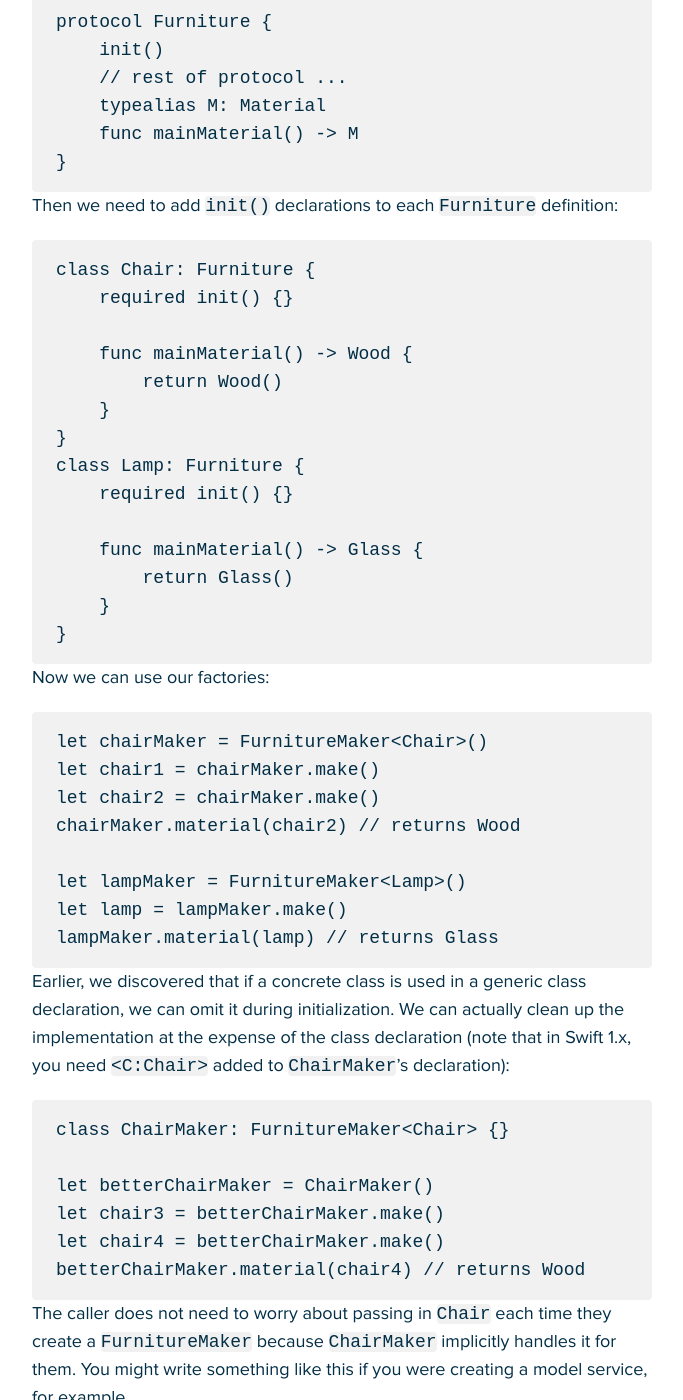
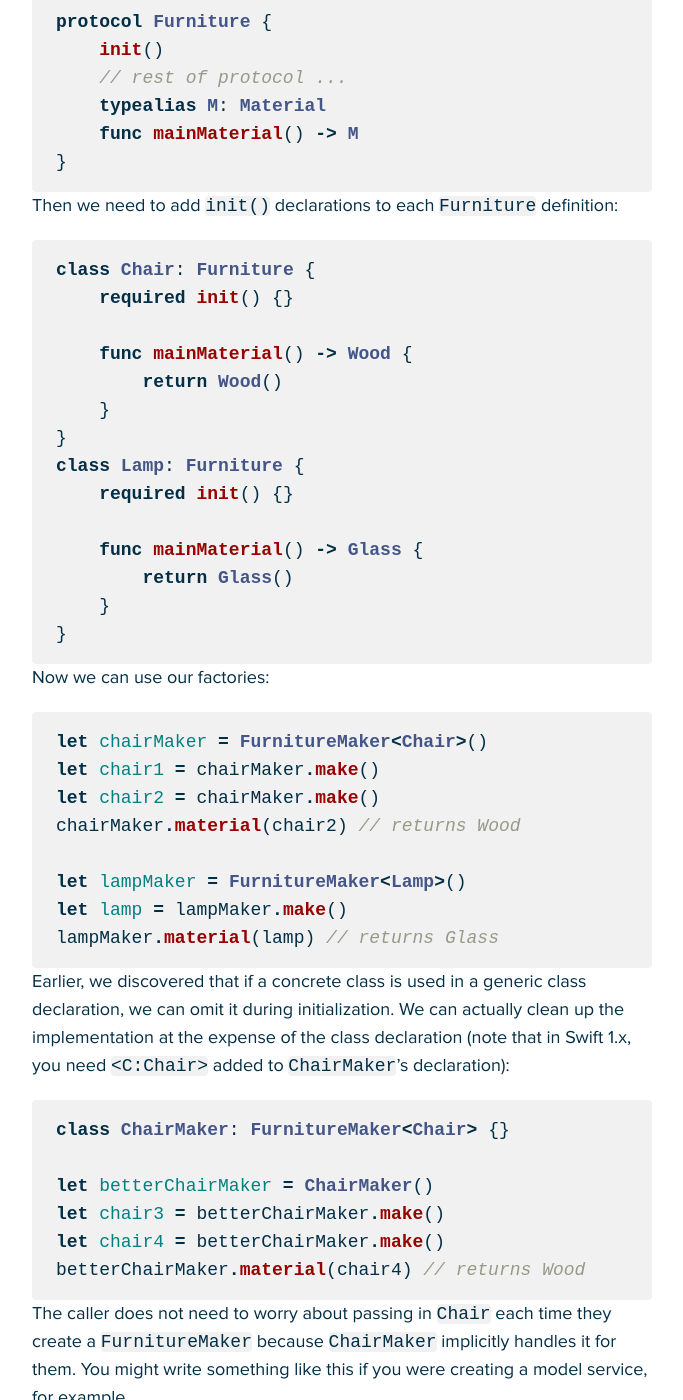
Before and after one commit to CapitalOneCanada/capitalonecanada.github.io, a Jekyll site: the page built from _posts/2015-09-03-improved-protocol-oriented-programming-untyped-type-aliases-part-2.md, in a window 1280 px wide and 1400 px high, scrolled down 6258 px. Shown: the whole window, without its empty margins (298-981 px from the left). Built offline with Jekyll 4.4.1, drawn with Linux system fonts in a browser that asks for light colours; Markdown is read by kramdown in place of the engine named in the settings; some of the changed text lies outside the part shown.

Commit message:
updates syntax highlighting for michi's posts

````diff
--- a/_posts/2015-09-03-improved-protocol-oriented-programming-untyped-type-aliases-part-2.md
+++ b/_posts/2015-09-03-improved-protocol-oriented-programming-untyped-type-aliases-part-2.md
@@ -21,20 +21,20 @@ When attempting to perform inheritance with a generic class, things can get tric
 
 To illustrate, let's create a Pet and Inspector concept.
 
-```
+```swift
 class Pet {}
 class Inspector<P> {}
 ```
 
 `Inspector` is a generic class that has an unused generic type called `P`. In theory, you could use `Inspector` like this:
 
-```
+```swift
 let inspector = Inspector<Pet>()
 ```
 
 In this case, within `Inspector`, any usage of `P` would need to adhere to `Pet`’s protocol. Things feel a little strange when you extend Inspector and add a new generic concept. The parent class can have its own generic, but its generic is completely unrelated to the child:
 
-```
+```swift
 class FurnitureInspector<C: Chair>: Inspector<C> {
     func getMaterials(thing: C) -> Wood {
         return thing.mainMaterial()
@@ -44,20 +44,20 @@ class FurnitureInspector<C: Chair>: Inspector<C> {
 
 It may not be immediately obvious that `C` is actually extending `Chair` in this example. This means `Chair` cannot be defined as a struct and must be a class. You may also be surprised to know that the generic definition provided to `Inspector` can be unrelated to `FurnitureInspector`’s:
 
-```
+```swift
 class FurnitureInspector<C: Chair>: Inspector<Pet> {
 ```
 
 You would then use this class like this:
 
-```
+```swift
 let inspector = FurnitureInspector<Chair>()
 inspector.getMaterials(Chair())
 ```
 
 When dealing with concrete types as a generic, an interesting thing happens. You are able to omit their inclusion in the implementation. The previous two lines are equivalent to the following:
 
-```
+```swift
 let inspector = FurnitureInspector()
 inspector.getMaterials(Chair())
 ```
@@ -67,20 +67,20 @@ Because `<C: Chair>` is a concrete class, it is inferred that it is being provid
 ## A Type Alias as a Return Type
 The return type of `inspector.mainMaterial()` is `Wood` because `Chair` was used, but what happens if it was `Lamp` instead? As in:
 
-```
+```swift
 let inspector = FurnitureInspector()
-inspector.getMaterials(Lamp()) <<< Error
+inspector.getMaterials(Lamp()) // <<< Error
 ```
 
 This code errors because `FurnitureInspector` expects `C = Chair`. We need to alter the generic declaration so that it supports `Lamp` OR `Chair`. But it is more difficult than that; changing `C`'s type from `Chair` to `Furniture` is not enough. Pay special attention to this line in `getMaterials()`:
 
-```
+```swift
 func getMaterials(thing: C) -> Wood {
 ```
 
 Do you see the problem? It is expecting `Wood` to always return, but we cannot guarantee that as soon as we change `C` to be something more generic than `Chair` (for example, `Lamp` is made of `Glass`). To get around this, we have to access the type alias directly (pay special attention to the `C.M` line):
 
-```
+```swift
 class FurnitureInspector<C: Furniture>: Inspector<Pet> {
     func getMaterials(thing: C) -> C.M {
         return thing.mainMaterial()
@@ -96,7 +96,7 @@ inspector2.getMaterials(Lamp())
 
 The change to `<C: Furniture>` forces us to provide a concrete class (as mentioned earlier). We also use the type alias name directly, which you can see as `C.M`. This correlates to this line in `Furniture`:
 
-```
+```swift
 typealias M: Material
 ```
 
@@ -110,7 +110,7 @@ So far, we’ve learned how to constrain a `typealias`. When implementing an act
 
 Let’s say we add a new `typealias` to `Furniture` called `A`:
 
-```
+```swift
 protocol Furniture {
     typealias A
     func label() -> A
@@ -120,7 +120,7 @@ protocol Furniture {
 
 And then we implement `label()`:
 
-```
+```swift
 class Chair: Furniture {
     func label() -> Int {
         return 0
@@ -138,7 +138,7 @@ class Lamp: Furniture {
 
 Again, we are relying on Swift to infer the type of `A`. In this case, we have elected for different signatures between `Chair` and `Lamp`. Now for changes to the generic constraint:
 
-```
+```swift
 class FurnitureInspector<C: Furniture where C.A == Int> {
     func calculateLabel(thing: C) -> C.A {
         return thing.label()
@@ -146,12 +146,12 @@ class FurnitureInspector<C: Furniture where C.A == Int> {
 }
 
 let inspector1 = FurnitureInspector<Chair>()
-let inspector2 = FurnitureInspector<Lamp>() <<< Error
+let inspector2 = FurnitureInspector<Lamp>() // <<< Error
 ```
 
 In the above code, `FurnitureInspector` requires that `C` (instance of `Furniture`) implements a method `label()` that returns an `Int`. The second inspector fails because `Lamp` implements a `label()` method that returns something that is not an `Int`. Much like before, we could even constrain the protocol’s definition of `A`. For example, we can constrain it to `Any` just to show it can be done:
 
-```
+```swift
 protocol Furniture {
     typealias A: Any
     func label() -> A
@@ -166,7 +166,7 @@ In the previous article, we looked at objects in charge of initializing themselv
 
 Here is an example of a service responsible for building furniture:
 
-```
+```swift
 ////// Error
 class FurnitureMaker<C: Furniture> {
     func make() -> C {
@@ -190,7 +190,7 @@ The above code breaks because C does not have any initializers according to Xcod
 
 In order to fix the above code, we must add it into the protocol:
 
-```
+```swift
 protocol Furniture {
     init()
     // rest of protocol ...
@@ -201,7 +201,7 @@ protocol Furniture {
 
 Then we need to add `init()` declarations to each `Furniture` definition:
 
-```
+```swift
 class Chair: Furniture {
     required init() {}
 
@@ -220,7 +220,7 @@ class Lamp: Furniture {
 
 Now we can use our factories:
 
-```
+```swift
 let chairMaker = FurnitureMaker<Chair>()
 let chair1 = chairMaker.make()
 let chair2 = chairMaker.make()
@@ -233,7 +233,7 @@ lampMaker.material(lamp) // returns Glass
 
 Earlier, we discovered that if a concrete class is used in a generic class declaration, we can omit it during initialization. We can actually clean up the implementation at the expense of the class declaration (note that in Swift 1.x, you need `<C:Chair>` added to `ChairMaker`'s declaration):
 
-```
+```swift
 class ChairMaker: FurnitureMaker<Chair> {}
 
 let betterChairMaker = ChairMaker()
````
Also changed, not shown: _posts/2015-09-01-improved-protocol-oriented-programming-untyped-type-aliases.md (+17 -17 lines).
